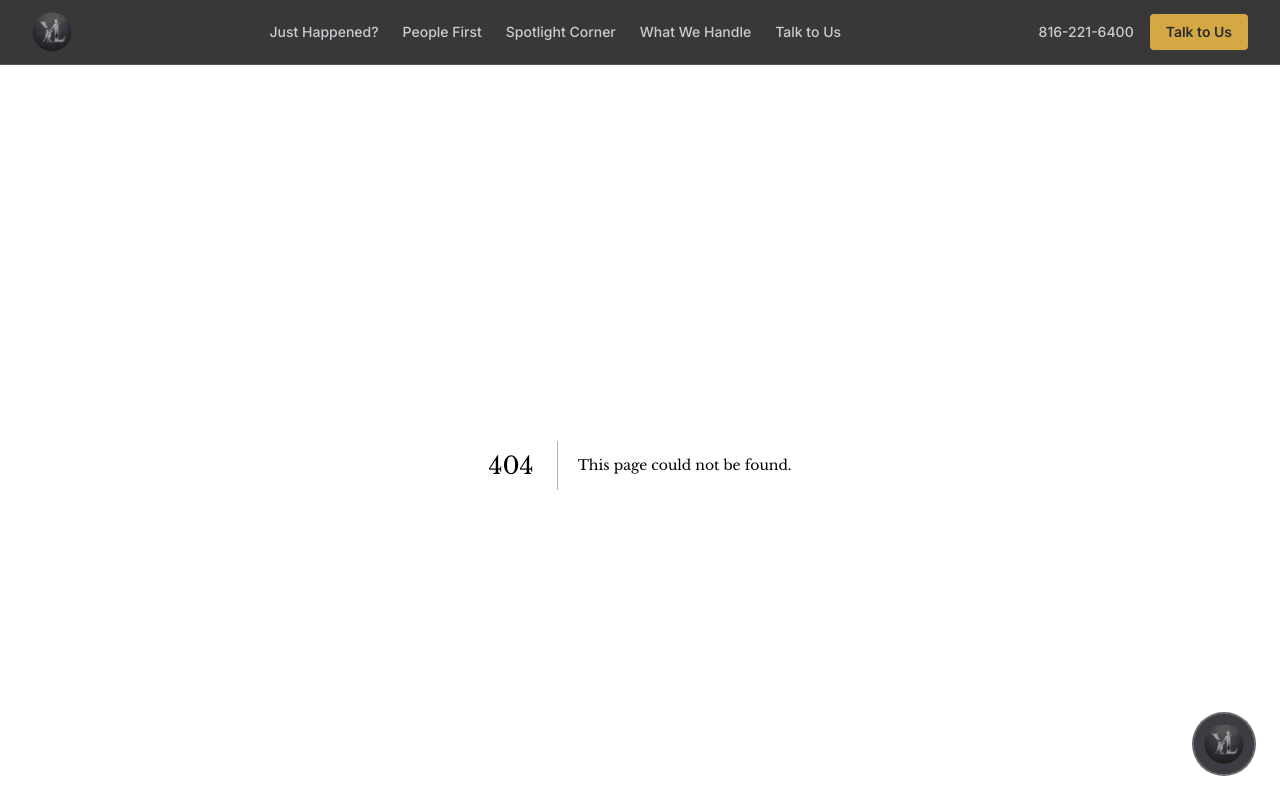
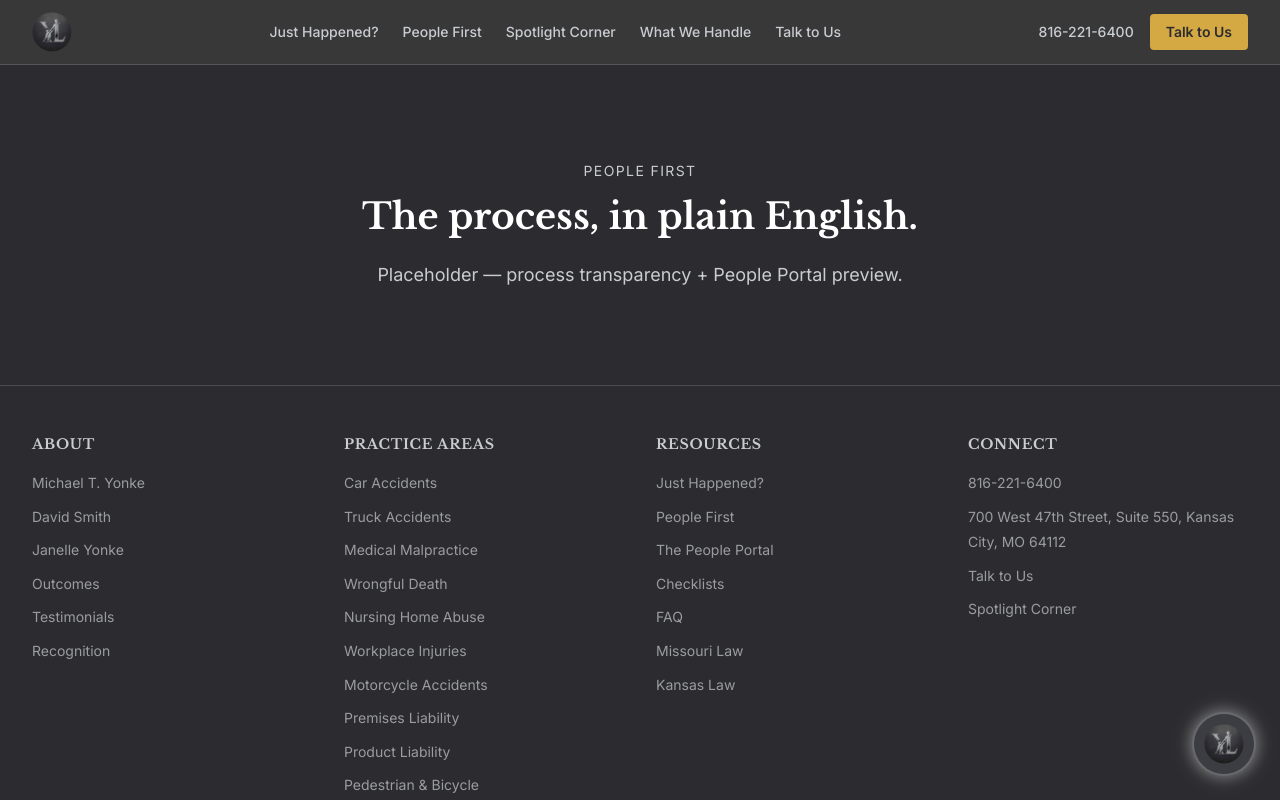
Before and after one commit to GreenBrahma/yonke-law-website, a Next.js app: page /people-first in a window 1280 px wide. Before the commit this address had no page. Shown: the top 800 px of the page. Built offline with nearby package versions, Linux system fonts and the light colour scheme.

Commit message:
Rename /how-it-works to /people-first — update all nav, footer, sitemap, ConciergeHero refs + 301 redirects

```diff
--- a/app/how-it-works/people-portal/page.tsx
+++ /dev/null
@@ -1,24 +0,0 @@
-import type { Metadata } from "next";
-
-export const metadata: Metadata = {
-  title: "The People Portal — How We Stay Connected",
-  description:
-    "The People Portal is how Yonke Law stays connected with the people we represent. Real-time check-ins, visibility, and communication — not silence.",
-};
-
-export default function PeoplePortalPage() {
-  return (
-    <div className="flex flex-col items-center justify-center py-24 px-4 text-center">
-      <p className="text-sm uppercase tracking-widest text-steel-silver mb-4">
-        The People Portal
-      </p>
-      <h1 className="font-display text-4xl font-bold text-chrome-highlight mb-6">
-        Most law firms never ask how you&apos;re actually doing.
-      </h1>
-      <p className="text-lg text-steel-silver max-w-xl">
-        Placeholder — People Portal preview + Mood Monitor demo.
-      </p>
-      {/* TODO: Build Mood Monitor interactive demo per homepage-spec.md Section 5 */}
-    </div>
-  );
-}
--- a/app/page.tsx
+++ b/app/page.tsx
@@ -385,7 +385,7 @@ export default function HomePage() {
 
           <div className="text-center mt-12">
             <Link
-              href="/how-it-works"
+              href="/people-first"
               className="inline-flex items-center gap-2 text-chrome-highlight hover:text-muted-gold transition-colors duration-200"
             >
               See the full process <span aria-hidden="true">→</span>
--- a/app/how-it-works/page.tsx
+++ b/app/people-first/page.tsx
@@ -1,16 +1,17 @@
 import type { Metadata } from "next";
 
 export const metadata: Metadata = {
-  title: "How It Works — The Process",
+  title: "People First — The Process | Yonke Law",
   description:
     "How a personal injury case moves from incident to resolution. Process transparency from Yonke Law in Kansas City.",
+  alternates: { canonical: "https://yonke.law/people-first/" },
 };
 
-export default function HowItWorksPage() {
+export default function PeopleFirstPage() {
   return (
     <div className="flex flex-col items-center justify-center py-24 px-4 text-center">
       <p className="text-sm uppercase tracking-widest text-steel-silver mb-4">
-        How It Works
+        People First
       </p>
       <h1 className="font-display text-4xl font-bold text-chrome-highlight mb-6">
         The process, in plain English.
--- a/app/sitemap.ts
+++ b/app/sitemap.ts
@@ -14,8 +14,8 @@ export default function sitemap(): MetadataRoute.Sitemap {
     { url: baseUrl, lastModified: new Date() },
     { url: `${baseUrl}/just-happened`, lastModified: new Date() },
     { url: `${baseUrl}/what-we-handle`, lastModified: new Date() },
-    { url: `${baseUrl}/how-it-works`, lastModified: new Date() },
-    { url: `${baseUrl}/how-it-works/people-portal`, lastModified: new Date() },
+    { url: `${baseUrl}/people-first`, lastModified: new Date() },
+    { url: `${baseUrl}/people-first/people-portal`, lastModified: new Date() },
     { url: `${baseUrl}/spotlight-corner`, lastModified: new Date() },
     { url: `${baseUrl}/talk-to-us`, lastModified: new Date() },
     { url: `${baseUrl}/resources`, lastModified: new Date() },
--- a/components/ConciergeHero.tsx
+++ b/components/ConciergeHero.tsx
@@ -159,7 +159,7 @@ const TOPIC_TO_JUST_HAPPENED: Record<TopicId, string> = {
   "slip-and-fall": "/just-happened/slip-and-fall",
   motorcycle: "/just-happened/motorcycle-accident",
   "have-offer": "/resources/offer-review",
-  researching: "/how-it-works",
+  researching: "/people-first",
   general: "/just-happened",
 };
 
@@ -192,7 +192,7 @@ const QUICK_PICK_DOORS = [
     label: "Someone I love was hurt",
     href: "/just-happened/family-perspective",
   },
-  { label: "I'm researching my options", href: "/how-it-works" },
+  { label: "I'm researching my options", href: "/people-first" },
   {
     label: "I have an offer I'm not sure about",
     href: "/resources/offer-review",
@@ -458,7 +458,7 @@ function ConciergePanels({
               resolution.
             </p>
             <Link
-              href="/how-it-works"
+              href="/people-first"
               className="inline-flex items-center gap-2 text-chrome-highlight hover:text-muted-gold transition-colors"
             >
               See the full process <span aria-hidden="true">→</span>
--- a/components/Footer.tsx
+++ b/components/Footer.tsx
@@ -46,8 +46,8 @@ const FOOTER_COLUMNS = {
     heading: "Resources",
     links: [
       { label: "Just Happened?", href: "/just-happened" },
-      { label: "How It Works", href: "/how-it-works" },
-      { label: "The People Portal", href: "/how-it-works/people-portal" },
+      { label: "People First", href: "/people-first" },
+      { label: "The People Portal", href: "/people-first/people-portal" },
       { label: "Checklists", href: "/resources" },
       { label: "FAQ", href: "/resources" },
       { label: "Missouri Law", href: "/resources" },
--- a/components/MoodMonitor.tsx
+++ b/components/MoodMonitor.tsx
@@ -133,7 +133,7 @@ export function MoodMonitor() {
 
         <div className="text-center mt-10">
           <Link
-            href="/how-it-works/people-portal"
+            href="/people-first/people-portal"
             className="inline-flex items-center gap-2 text-chrome-highlight hover:text-muted-gold transition-colors duration-200"
           >
             See how the People Portal works{" "}
--- a/components/TopNav.tsx
+++ b/components/TopNav.tsx
@@ -17,7 +17,7 @@ import { useState } from "react";
 
 const NAV_ITEMS = [
   { label: "Just Happened?", href: "/just-happened" },
-  { label: "People First", href: "/how-it-works" },
+  { label: "People First", href: "/people-first" },
   { label: "Spotlight Corner", href: "/spotlight-corner" },
   { label: "What We Handle", href: "/what-we-handle" },
   { label: "Talk to Us", href: "/talk-to-us" },
```
Also changed, not shown: 1 other file (tests, documents, lock files or other folders).
